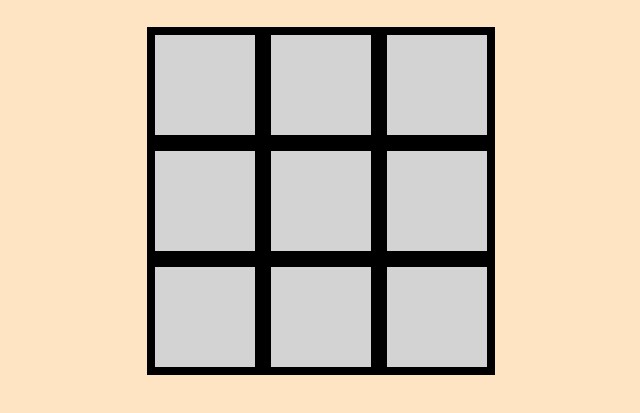
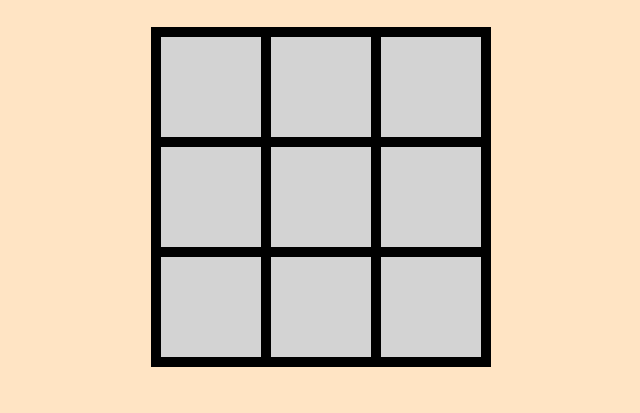
Before and after one commit to brady-kimball/ticTacToe, a plain HTML site: page index.html in a window 1280 px wide. Shown: the part 91-504 px from the top of the page, without its empty margins (319-959 px from the left). Drawn offline with nearby package versions, Linux system fonts and the light colour scheme.

Commit message:
More styling

```diff
--- a/css/ttt.css
+++ b/css/ttt.css
@@ -33,12 +33,13 @@ h1 {
 
 ul {
   margin: 30px auto;
-  width: 348px;
+  width: 330px;
   text-align: center;
+  border: 5px solid black;
 }
 
 li {
-  border: 8px solid black;
+  border: 5px solid black;
   width: 100px;
   height: 100px;
   float: left;
@@ -59,7 +60,7 @@ li.x, li.o {
   display: block;
   width: 100%;
   line-height: 80px;
-  font-size: 80px;
+  font-size: 60px;
 }
 
 .x:after {
```
